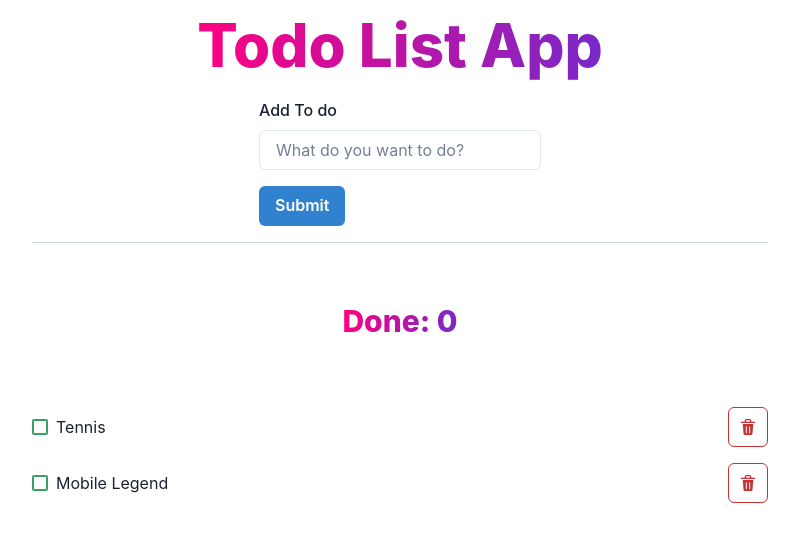
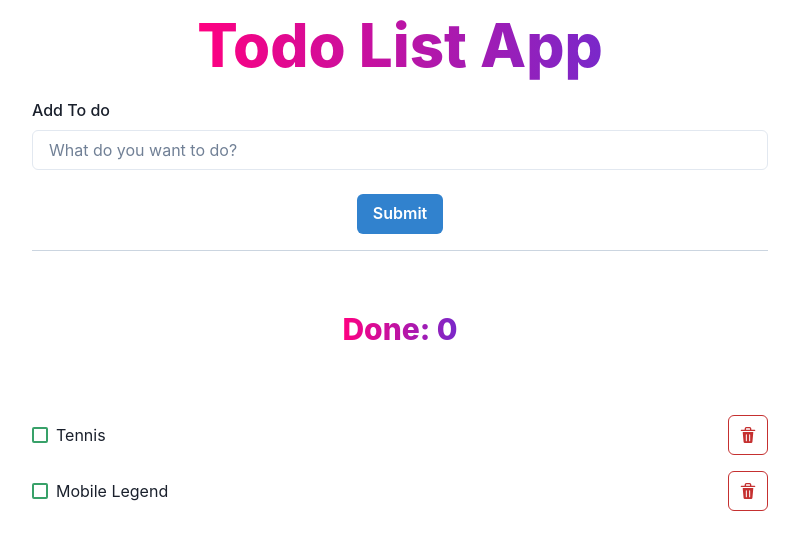
Before and after one commit to damarsasiwilogo/fed, a React (Create React App) app in the folder session06/: page / in a window 1280 px wide. Shown: the top 550 px of the page, without its empty margins (240-1039 px from the left). Built offline with nearby package versions, Linux system fonts and the light colour scheme.

Commit message:
fixing the input length

```diff
--- a/session06/src/App.js
+++ b/session06/src/App.js
@@ -1,4 +1,4 @@
-import { ChakraProvider, Box, Button, IconButton, Container, Flex, FormControl, FormLabel, Heading, VStack, Text, Input, Checkbox, Spacer } from "@chakra-ui/react";
+import { ChakraProvider, Button, IconButton, Container, Flex, FormControl, FormLabel, Heading, VStack, Text, Input, Checkbox, Spacer } from "@chakra-ui/react";
 import theme from "./theme";
 import { DeleteIcon } from "@chakra-ui/icons";
 import React, { useState } from "react";
@@ -34,14 +34,6 @@ function App() {
 
   const todoCompleted = todos.filter((todo) => todo.completed).length;
 
-  // const handleAddTodo = () => {
-  //   if (newTodo) {
-  //     const newTodos = [...todos, {value: newTodo, isDone: false}];
-  //     setTodos(newTodos);
-  //     setNewTodo("");
-  //   }
-  // };
-
   return (
   <ChakraProvider theme={theme}>
     <Container maxW={"container.md"}>
@@ -51,13 +43,11 @@ function App() {
     pb={"1em"} >
           <Text bgGradient="linear(to-l, #7928CA, #FF0080)" bgClip="text" fontSize="6xl" fontWeight="extrabold">Todo List App
           </Text>
-          <Box>
             <FormControl width={"100%"} mb={"1em"}>
               <FormLabel>Add To do</FormLabel>
               <Input px={"4"} placeholder="What do you want to do?" value={newTodo} onChange={(e) => setNewTodo(e.target.value)}/>
             </FormControl>
             <Button onClick={addTodo} colorScheme="blue">Submit</Button>
-          </Box>
     </VStack>
     <VStack >
       <Heading my={"2em"} bgGradient="linear(to-l, #7928CA, #FF0080)" bgClip="text" fontSize="3xl" fontWeight="extrabold">Done: {todoCompleted}</Heading>
```
